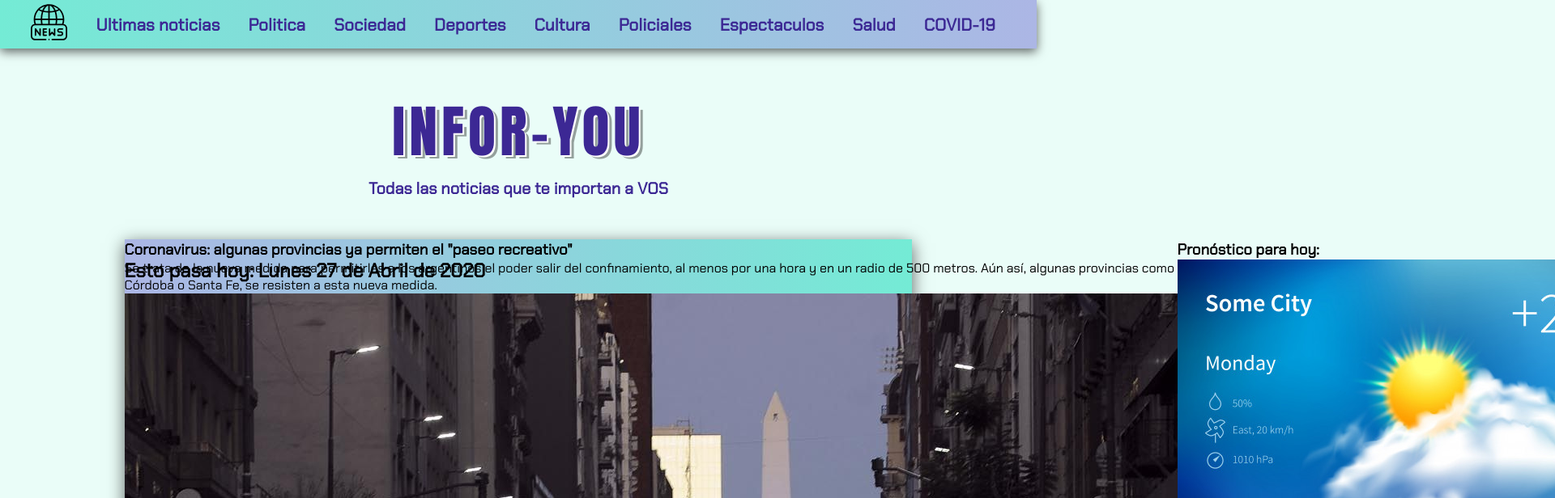
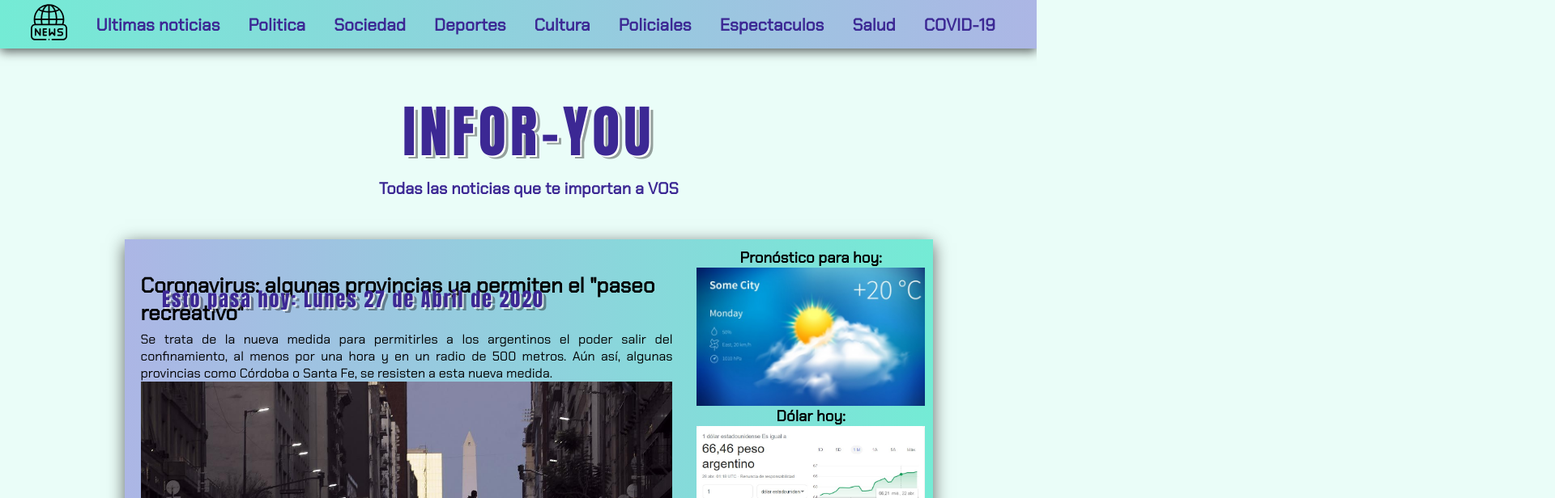
Before and after one commit to matiaspedernera/INFORYOU, a React (Create React App) app: page / in a window 1280 px wide. Shown: the top 616 px of the page at 81% size, 1920 px wide, since content can reach past the window. Built offline with nearby package versions, Linux system fonts and the light colour scheme.

Commit message:
Reestructuracion de maquetado acorde a semantica html

```diff
--- a/src/App.js
+++ b/src/App.js
@@ -3,7 +3,7 @@ import './styles/style.scss';
 import './components/header';
 import Header from './components/header';
 import LatestInfo from './components/latest-news'
-import SideInfo from './components/side-info'
+/* import SideInfo from './components/side-info' */
 import NewsTitle from './components/news-title'
 
 
--- a/src/components/latest-news/_index.scss
+++ b/src/components/latest-news/_index.scss
@@ -4,9 +4,46 @@
     box-shadow: 0px 5px 20px 0px rgba(0, 0, 0, 0.6);
     margin-top: 50px;
     display: flex;
-    .latest-info__title{
+    align-content: space-between;
+    &__title{
         position: absolute;
-        bottom: 450px;
+        bottom: 412px;
+        left: 200px;
+        font-family:Impact, Haettenschweiler, 'Arial Narrow Bold', sans-serif ;
+        color: rgb(60, 40, 148);
+        letter-spacing: 2px;
+        font-weight: lighter;
+        text-shadow: 2px 2px 0px rgba(255, 255, 255, 0.753), 5px 4px 0px rgba(0, 0, 0, 0.37);
+    }
+    &__news{
+        display: flex;
+        flex-direction: column;
+        align-items: center;
+        width: 70%;
+        margin: 20px;
+        padding-top: 20px;
+        .latest_info__news-title{
+            font-size: 26px;
+
+        }
+        &-paragraph{
+          margin-top: 5px;
+          text-align: justify;
+        }
+        &-picture{
+            width: 100%;
+        }
+    }
+    &__aside{
+        width: 30%;
+        display: flex;
+        flex-direction: column;
+        align-content: center;
+        align-items: center;
+        margin: 10px;
+        img{
+            width: 100%;
+        }
     }
 }
 
--- a/src/components/latest-news/index.js
+++ b/src/components/latest-news/index.js
@@ -5,18 +5,18 @@ function LatestInfo(){
       <section className="latest-info">
         <h2 className="latest-info__title">Esto pasa hoy: Lunes 27 de Abril de 2020</h2>
         <article className="latest-info__news">
-          <h3>Coronavirus: algunas provincias ya permiten el "paseo recreativo"</h3>
-          <p className="latest-info__paragraph">Se trata de la nueva medida para permitirles a los argentinos el poder salir del confinamiento, al
+          <h3 className="latest_info__news-title">Coronavirus: algunas provincias ya permiten el "paseo recreativo"</h3>
+          <p className="latest-info__news-paragraph">Se trata de la nueva medida para permitirles a los argentinos el poder salir del confinamiento, al
           menos por una hora y en un radio de 500 metros. Aún así, algunas provincias como Córdoba o Santa Fe, se
           resisten a esta nueva medida.
           </p>
-          <img className="latest-info__image" src="./img/viernes-de-coronavirus-20200320-928863.jpg" alt="Se permite el paseo recreativo"/>
+          <img className="latest-info__news-picture" src="./img/viernes-de-coronavirus-20200320-928863.jpg" alt="Se permite el paseo recreativo"/>
         </article>
         <aside className="latest-info__aside">
-          <h3 className = "latest-info__weather--title">Pronóstico para hoy: </h3>
-          <img className="latest-info__weather" src="./img/widget-clima-realista_1284-4092.jpg" alt="El clima de hoy"/>
-          <h3 className="latest-info__dolar--title">Dólar hoy:</h3>
-          <img className="dolar" src="./img/Annotation 2020-04-27 222808.jpg" alt="Dolar hoy"/>
+          <h3 className = "latest-info__aside-weather-title">Pronóstico para hoy: </h3>
+          <img className="latest-info__aside-weather" src="./img/widget-clima-realista_1284-4092.jpg" alt="El clima de hoy"/>
+          <h3 className="latest-info__aside-dolar-title">Dólar hoy:</h3>
+          <img className="latest-info__aside-dolar" src="./img/Annotation 2020-04-27 222808.jpg" alt="Dolar hoy"/>
         </aside>
 
       </section>
--- a/src/styles/style.scss
+++ b/src/styles/style.scss
@@ -11,7 +11,7 @@ body{
 
 .content-container{
     margin-left: 12%;
-    margin-right: 12%;
+    margin-right: 10%;
 }
 
 @import "../components/header/index";
```
Also changed, not shown: public/img/widget-clima-realista_1284-4092.jpg.
